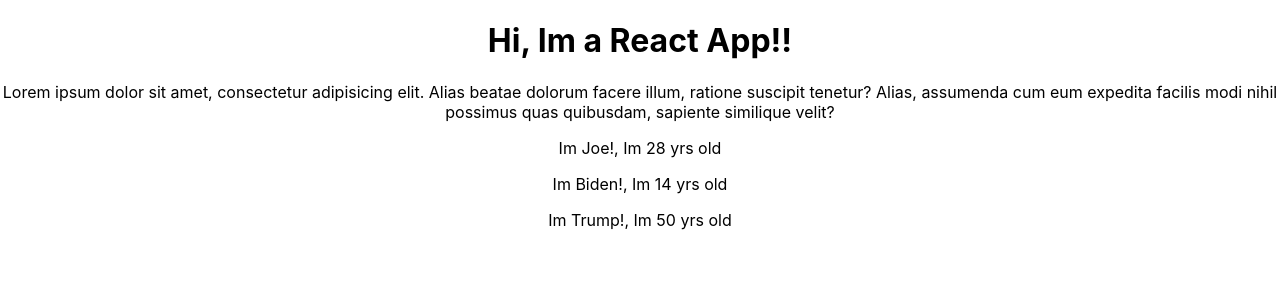
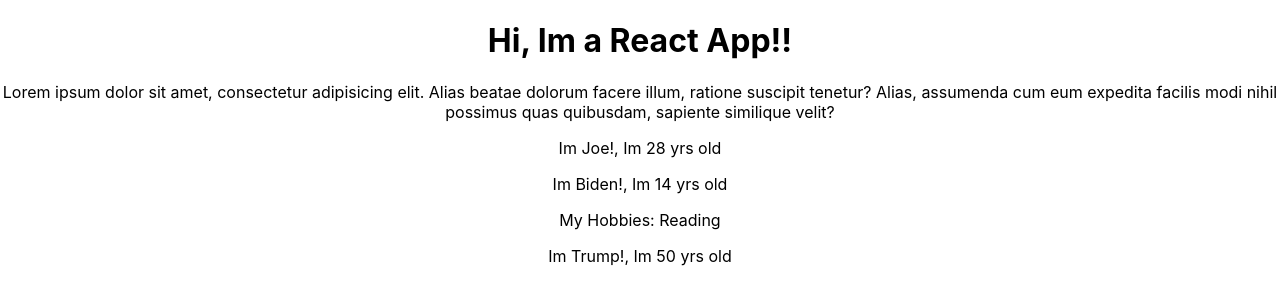
Before and after one commit to AhamedBilal/learn-react, a React (Create React App) app: page / in a window 1280 px wide. Shown: the top 304 px of the page. Built offline with nearby package versions, Linux system fonts and the light colour scheme.

Commit message:
understanding children prop

```diff
--- a/src/App.js
+++ b/src/App.js
@@ -11,7 +11,7 @@ class App extends Component {
                     ratione suscipit tenetur? Alias, assumenda cum eum expedita facilis modi nihil possimus quas
                     quibusdam, sapiente similique velit?</p>
                 <Person name="Joe" age="28"/>
-                <Person name="Biden" age="14"/>
+                <Person name="Biden" age="14">My Hobbies: Reading</Person>
                 <Person name="Trump" age="50"/>
             </div>
         )
--- a/src/Person/Person.js
+++ b/src/Person/Person.js
@@ -1,4 +1,9 @@
 const person = (props) => {
-    return <p>Im {props.name}!, Im {props.age} yrs old</p>
+    return (
+        <div>
+            <p>Im {props.name}!, Im {props.age} yrs old</p>
+            <p>{props.children}</p>
+        </div>
+    )
 }
 export default person;
```
